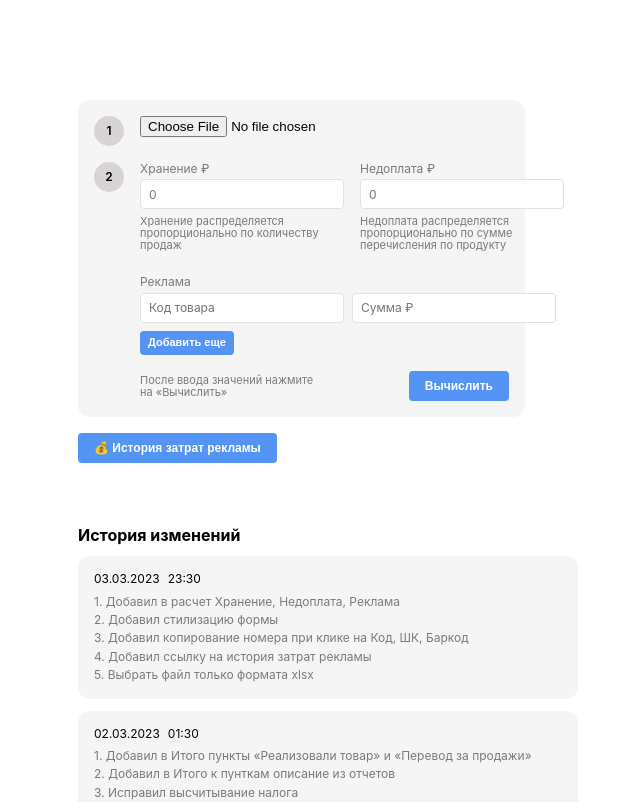
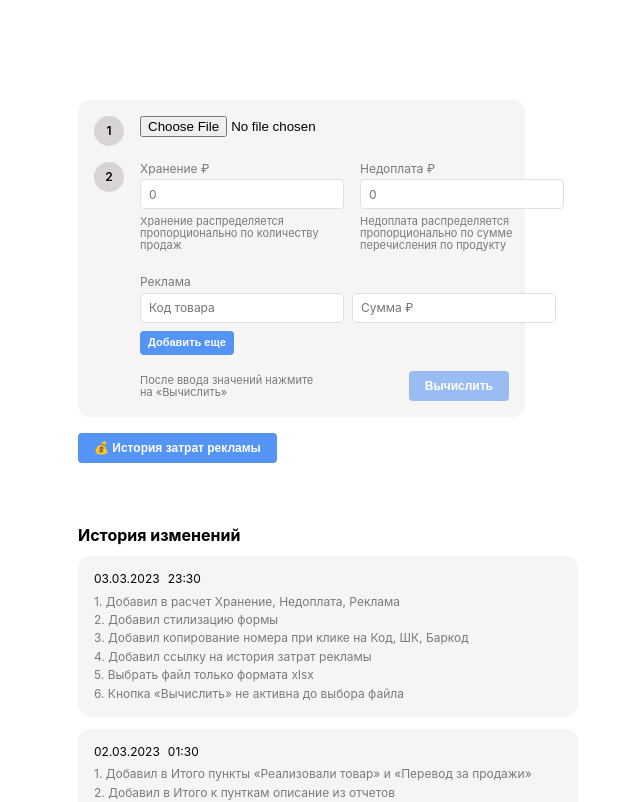
Before and after one commit to Dindro/marketplace-report, a Vue app: page / in a window 1280 px wide. Shown: the top 802 px of the page, without its empty margins (82-722 px from the left). Built offline with nearby package versions, Linux system fonts and the light colour scheme.

Commit message:
add disabled state button

```diff
--- a/src/components/Report/Form.vue
+++ b/src/components/Report/Form.vue
@@ -32,7 +32,7 @@
         </div>
         <div class="form__footer">
             <p class="form__footer-info">После ввода значений нажмите на&nbsp;«Вычислить»</p>
-            <Button @click="calculate">Вычислить</Button>
+            <Button :disabled="!file" @click="calculate">Вычислить</Button>
         </div>
     </div>
 </template>
--- a/src/components/UI/Button.vue
+++ b/src/components/UI/Button.vue
@@ -41,7 +41,12 @@
         cursor: pointer;
         height: 30px;
 
-        &:active {
+        &[disabled] {
+            cursor: not-allowed;
+            background-color: #99bdf3;
+        }
+
+        &:active:not([disabled]) {
             background-color: #4582de;
         }
 
@@ -54,8 +59,12 @@
         &--red {
             background-color: #D15C5C;
 
-            &:active {
+            &:active:not([disabled]) {
                 background-color: #ba4646;
+            }
+
+            &[disabled] {
+                background-color: #f9a2a2;
             }
         }
     }
--- a/src/components/Version/VersionHistory.vue
+++ b/src/components/Version/VersionHistory.vue
@@ -32,6 +32,7 @@
                 'Добавил копирование номера при клике на Код, ШК, Баркод',
                 'Добавил ссылку на история затрат рекламы',
                 'Выбрать файл только формата xlsx',
+                'Кнопка «Вычислить» не активна до выбора файла',
             ],
         },
         {
```
Also changed, not shown: src/components/Report/FormAds.vue (+9 -1 lines).
